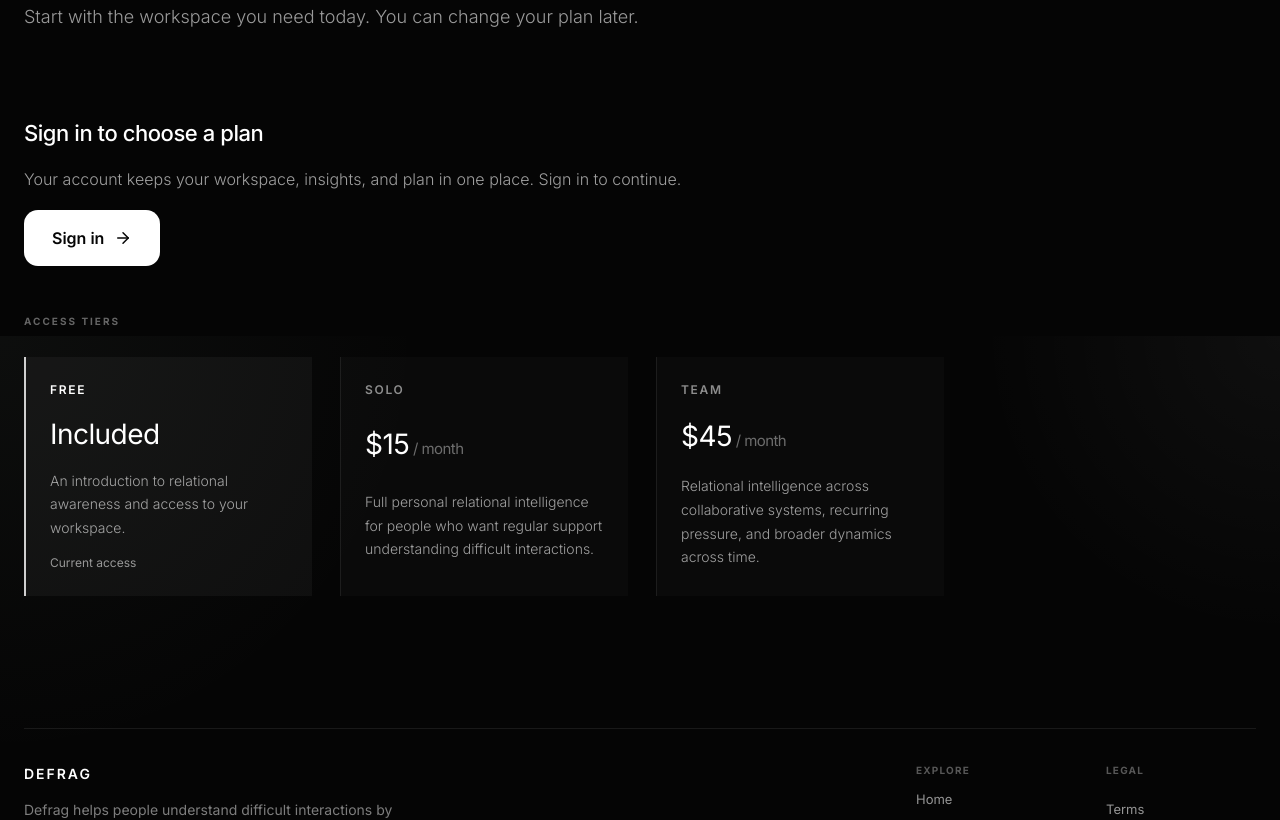
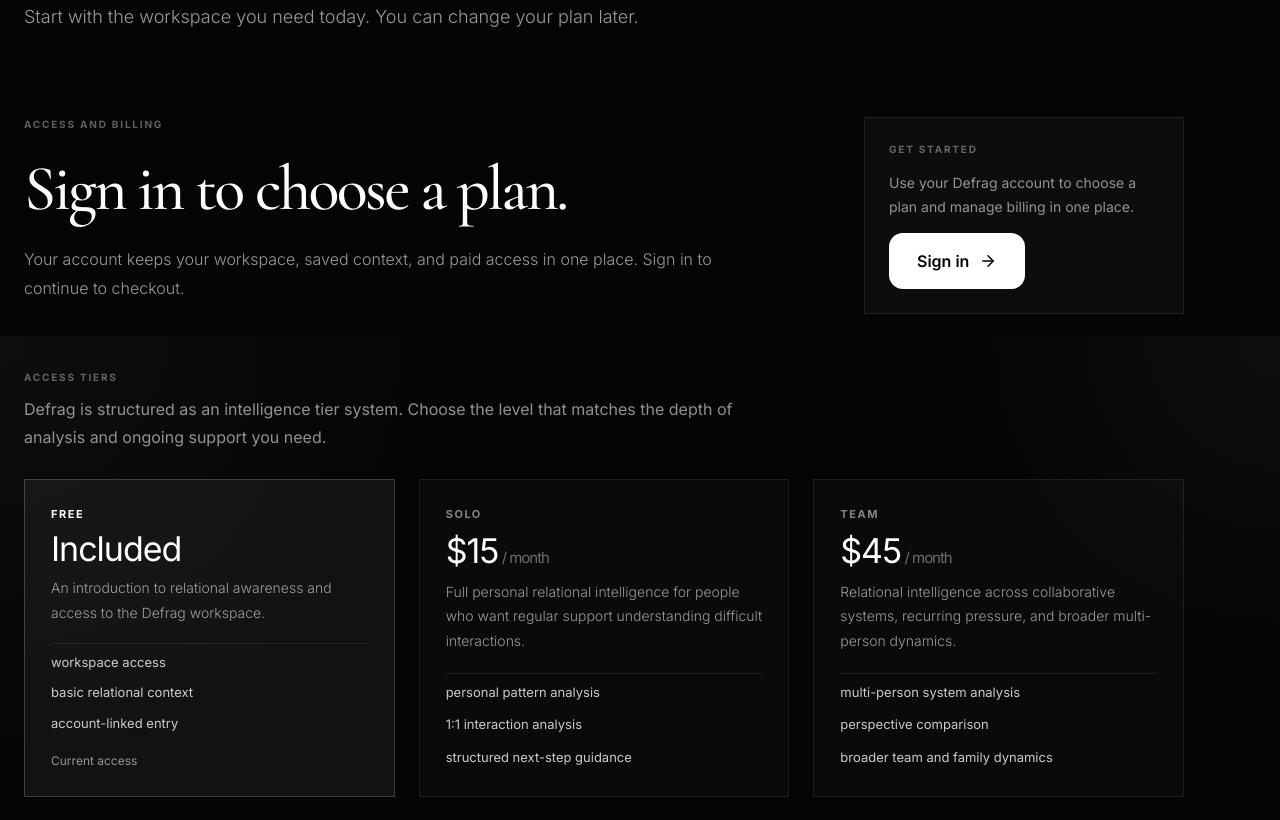
Before and after one commit to chadjameso93-netizen/defragsrelationalswap, a Next.js app in the folder apps/web/: page /account/billing in a window 1280 px wide. Shown: the part 464-1284 px from the top of the page. Built offline with nearby package versions, Linux system fonts and the light colour scheme; no server answers.

Commit message:
refine: upgrade plans and billing surface for conversion readiness (#17)

```diff
--- a/apps/web/src/app/account/billing/page.tsx
+++ b/apps/web/src/app/account/billing/page.tsx
@@ -4,6 +4,32 @@
 import { getAuthenticatedUserOrNull } from "../../../server/auth";
 import Link from "next/link";
 import { ArrowRight } from "lucide-react";
+
+const PLANS = [
+  {
+    key: "base",
+    label: "Free",
+    price: "Included",
+    description: "An introduction to relational awareness and access to the Defrag workspace.",
+    features: ["workspace access", "basic relational context", "account-linked entry"],
+  },
+  {
+    key: "core",
+    label: "Solo",
+    price: "$15",
+    period: "/ month",
+    description: "Full personal relational intelligence for people who want regular support understanding difficult interactions.",
+    features: ["personal pattern analysis", "1:1 interaction analysis", "structured next-step guidance"],
+  },
+  {
+    key: "studio",
+    label: "Team",
+    price: "$45",
+    period: "/ month",
+    description: "Relational intelligence across collaborative systems, recurring pressure, and broader multi-person dynamics.",
+    features: ["multi-person system analysis", "perspective comparison", "broader team and family dynamics"],
+  },
+];
 
 export default async function BillingPage() {
   const user = await getAuthenticatedUserOrNull();
@@ -15,19 +41,41 @@
         title="Choose the level of access that fits how you want to use Defrag."
         description="Start with the workspace you need today. You can change your plan later."
       >
-        <div style={{ maxWidth: 920, display: "grid", gap: 48 }}>
-          <div style={{ display: "grid", gap: 16, maxWidth: 680 }}>
-            <h3 style={{ margin: 0, fontSize: 22, fontWeight: 500, color: "white" }}>Sign in to choose a plan</h3>
-            <p style={{ margin: 0, fontSize: 16, color: "rgba(245,245,245,0.64)", lineHeight: 1.7, fontWeight: 300 }}>
-              Your account keeps your workspace, insights, and plan in one place. Sign in to continue.
+        <div style={{ maxWidth: 1160, display: "grid", gap: 56 }}>
+          <section style={{ display: "grid", gridTemplateColumns: "minmax(0, 1fr) 320px", gap: 40 }} className="billing-top-grid">
+            <div style={{ display: "grid", gap: 14, maxWidth: 720 }}>
+              <div style={{ fontSize: 10, fontWeight: 700, letterSpacing: "0.18em", textTransform: "uppercase", color: "rgba(245,245,245,0.38)" }}>
+                Access and billing
+              </div>
+              <h2 className="font-display" style={{ margin: 0, fontSize: "clamp(2.3rem, 5vw, 4rem)", lineHeight: 0.96, color: "white" }}>
+                Sign in to choose a plan.
+              </h2>
+              <p style={{ margin: 0, fontSize: 16, color: "rgba(245,245,245,0.62)", lineHeight: 1.78, fontWeight: 300 }}>
+                Your account keeps your workspace, saved context, and paid access in one place. Sign in to continue to checkout.
               </p>
-            <Link href="/login" style={{ display: "inline-flex", alignItems: "center", gap: 10, width: "fit-content", padding: "16px 28px", borderRadius: 14, background: "white", color: "#050505", textDecoration: "none", fontWeight: 600, fontSize: 16 }}>
+            </div>
+
+            <div style={{ display: "grid", alignContent: "start", gap: 14, padding: 24, border: "1px solid rgba(255,255,255,0.08)", background: "rgba(255,255,255,0.03)" }}>
+              <div style={{ fontSize: 10, fontWeight: 700, letterSpacing: "0.18em", textTransform: "uppercase", color: "rgba(245,245,245,0.38)" }}>
+                Get started
+              </div>
+              <p style={{ margin: 0, fontSize: 14, lineHeight: 1.7, color: "rgba(245,245,245,0.58)" }}>
+                Use your Defrag account to choose a plan and manage billing in one place.
+              </p>
+              <Link href="/login" style={{ display: "inline-flex", alignItems: "center", justifyContent: "center", gap: 10, width: "fit-content", padding: "16px 28px", borderRadius: 14, background: "white", color: "#050505", textDecoration: "none", fontWeight: 600, fontSize: 16 }}>
                 Sign in <ArrowRight style={{ width: 18, height: 18 }} />
               </Link>
             </div>
+          </section>
 
           <PlanBreakdown activePlanKey={null} />
         </div>
+
+        <style>{`
+          @media (max-width: 960px) {
+            .billing-top-grid { grid-template-columns: 1fr !important; }
+          }
+        `}</style>
       </AppShell>
     );
   }
@@ -42,72 +90,77 @@
       title="Manage your Defrag access."
       description="Review your current plan, change access when needed, and keep your workspace ready."
     >
-      <div style={{ maxWidth: 980, display: "grid", gap: 48 }}>
-        <div style={{ display: "flex", flexWrap: "wrap", justifyContent: "space-between", alignItems: "center", gap: 24, paddingBottom: 32, borderBottom: "1px solid rgba(255,255,255,0.08)" }}>
-          <div style={{ display: "grid", gap: 8 }}>
-            <div style={{ fontSize: 10, fontWeight: 700, letterSpacing: "0.2em", textTransform: "uppercase", color: "rgba(245,245,245,0.4)" }}>Current plan</div>
-            <div style={{ fontSize: 30, fontWeight: 400, color: "white", letterSpacing: "-0.02em", display: "flex", alignItems: "center", gap: 12, flexWrap: "wrap" }}>
-              {activePlanKey === "realtime" ? "Studio+" : activePlanKey === "studio" ? "Studio" : activePlanKey === "core" ? "Core" : "Base"}
+      <div style={{ maxWidth: 1160, display: "grid", gap: 56 }}>
+        <section style={{ display: "grid", gridTemplateColumns: "minmax(0, 1fr) 360px", gap: 40, alignItems: "start" }} className="billing-top-grid">
+          <div style={{ display: "grid", gap: 16, paddingBottom: 24, borderBottom: "1px solid rgba(255,255,255,0.08)" }}>
+            <div style={{ fontSize: 10, fontWeight: 700, letterSpacing: "0.18em", textTransform: "uppercase", color: "rgba(245,245,245,0.38)" }}>Current access</div>
+            <div style={{ fontSize: 40, fontWeight: 400, color: "white", letterSpacing: "-0.03em", display: "flex", alignItems: "center", gap: 12, flexWrap: "wrap" }}>
+              {activePlanKey === "realtime" ? "Studio+" : activePlanKey === "studio" ? "Team" : activePlanKey === "core" ? "Solo" : "Free"}
               {isSubscribed ? (
-                <span style={{ padding: "4px 10px", border: "1px solid rgba(16,185,129,0.2)", color: "#6ee7b7", fontSize: 10, fontWeight: 600, letterSpacing: "0.14em", textTransform: "uppercase" }}>
+                <span style={{ padding: "5px 10px", border: "1px solid rgba(159,179,164,0.2)", color: "#c8d8a2", fontSize: 10, fontWeight: 700, letterSpacing: "0.14em", textTransform: "uppercase" }}>
                   Current
                 </span>
               ) : null}
             </div>
-            <p style={{ margin: 0, fontSize: 14, color: "rgba(245,245,245,0.52)" }}>{user.email}</p>
+            <p style={{ margin: 0, fontSize: 14, color: "rgba(245,245,245,0.5)" }}>{user.email}</p>
           </div>
 
+          <div style={{ display: "grid", gap: 18, padding: 24, border: "1px solid rgba(255,255,255,0.08)", background: "rgba(255,255,255,0.03)" }}>
+            <div style={{ fontSize: 10, fontWeight: 700, letterSpacing: "0.18em", textTransform: "uppercase", color: "rgba(245,245,245,0.38)" }}>
+              Billing actions
+            </div>
             <BillingActions currentPlan={account.plan} hasCustomer={isSubscribed} />
           </div>
+        </section>
 
         <PlanBreakdown activePlanKey={activePlanKey} />
       </div>
+
+      <style>{`
+        @media (max-width: 960px) {
+          .billing-top-grid { grid-template-columns: 1fr !important; }
+        }
+      `}</style>
     </AppShell>
   );
 }
 
 function PlanBreakdown({ activePlanKey }: { activePlanKey: string | null }) {
-  const plans = [
-    {
-      key: "base",
-      label: "Free",
-      price: "Included",
-      description: "An introduction to relational awareness and access to your workspace.",
-    },
-    {
-      key: "core",
-      label: "Solo",
-      price: "$15",
-      period: "/ month",
-      description: "Full personal relational intelligence for people who want regular support understanding difficult interactions.",
-    },
-    {
-      key: "studio",
-      label: "Team",
-      price: "$45",
-      period: "/ month",
-      description: "Relational intelligence across collaborative systems, recurring pressure, and broader dynamics across time.",
-    },
-  ];
-
   return (
     <div style={{ display: "grid", gap: 28 }}>
-      <div style={{ fontSize: 10, fontWeight: 700, letterSpacing: "0.2em", textTransform: "uppercase", color: "rgba(245,245,245,0.4)" }}>Access tiers</div>
-      <div style={{ display: "grid", gridTemplateColumns: "repeat(3, minmax(0, 1fr))", gap: 28 }} className="plans-grid">
-        {plans.map((plan) => {
+      <div style={{ display: "grid", gap: 10, maxWidth: 760 }}>
+        <div style={{ fontSize: 10, fontWeight: 700, letterSpacing: "0.18em", textTransform: "uppercase", color: "rgba(245,245,245,0.38)" }}>Access tiers</div>
+        <p style={{ margin: 0, fontSize: 16, lineHeight: 1.75, color: "rgba(245,245,245,0.58)" }}>
+          Defrag is structured as an intelligence tier system. Choose the level that matches the depth of analysis and ongoing support you need.
+        </p>
+      </div>
+
+      <div style={{ display: "grid", gridTemplateColumns: "repeat(3, minmax(0, 1fr))", gap: 24 }} className="plans-grid">
+        {PLANS.map((plan) => {
           const isActive = activePlanKey === plan.key || (!activePlanKey && plan.key === "base");
           return (
-            <div key={plan.key} style={{ display: "grid", gap: 14, padding: 24, borderLeft: isActive ? "2px solid rgba(255,255,255,0.8)" : "1px solid rgba(255,255,255,0.08)", background: isActive ? "rgba(255,255,255,0.04)" : "rgba(255,255,255,0.02)" }}>
-              <div style={{ fontSize: 12, fontWeight: 600, textTransform: "uppercase", letterSpacing: "0.14em", color: isActive ? "#ffffff" : "rgba(245,245,245,0.56)" }}>
+            <div key={plan.key} style={{ display: "grid", gap: 18, padding: 26, border: isActive ? "1px solid rgba(255,255,255,0.18)" : "1px solid rgba(255,255,255,0.08)", background: isActive ? "rgba(255,255,255,0.05)" : "rgba(255,255,255,0.02)" }}>
+              <div style={{ display: "grid", gap: 10 }}>
+                <div style={{ fontSize: 11, fontWeight: 700, textTransform: "uppercase", letterSpacing: "0.14em", color: isActive ? "white" : "rgba(245,245,245,0.52)" }}>
                   {plan.label}
                 </div>
-              <div style={{ fontSize: 28, fontWeight: 400, color: "white", letterSpacing: "-0.02em" }}>
+                <div style={{ fontSize: 34, fontWeight: 400, color: "white", letterSpacing: "-0.03em", lineHeight: 1 }}>
                   {plan.price}
                   {plan.period ? <span style={{ fontSize: 15, color: "rgba(245,245,245,0.42)" }}> {plan.period}</span> : null}
                 </div>
-              <p style={{ margin: 0, color: "rgba(245,245,245,0.64)", lineHeight: 1.7, fontSize: 14, fontWeight: 300 }}>
+                <p style={{ margin: 0, color: "rgba(245,245,245,0.62)", lineHeight: 1.72, fontSize: 14, fontWeight: 300 }}>
                   {plan.description}
                 </p>
+              </div>
+
+              <div style={{ display: "grid", gap: 10, paddingTop: 8, borderTop: "1px solid rgba(255,255,255,0.08)" }}>
+                {plan.features.map((feature) => (
+                  <div key={feature} style={{ fontSize: 13, color: "rgba(245,245,245,0.82)", lineHeight: 1.6 }}>
+                    {feature}
+                  </div>
+                ))}
+              </div>
+
               {isActive ? <div style={{ fontSize: 12, color: "rgba(255,255,255,0.56)" }}>Current access</div> : null}
             </div>
           );
```
Also changed, not shown: apps/web/src/components/billing-actions.tsx (+24 -5 lines). Lines whose indentation alone changed are shown as unchanged.
